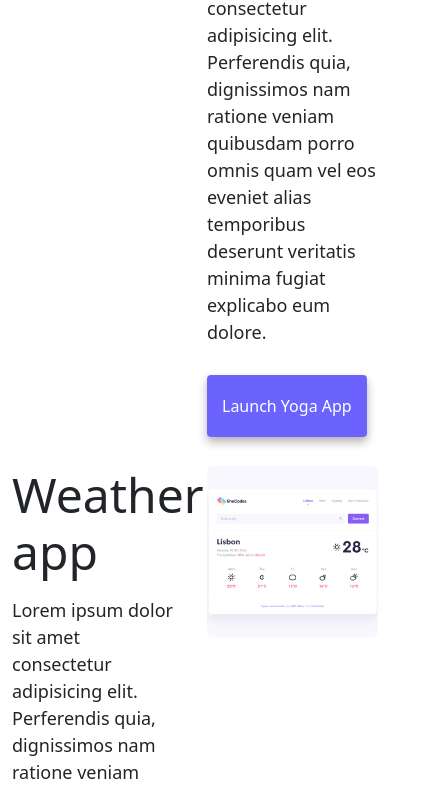
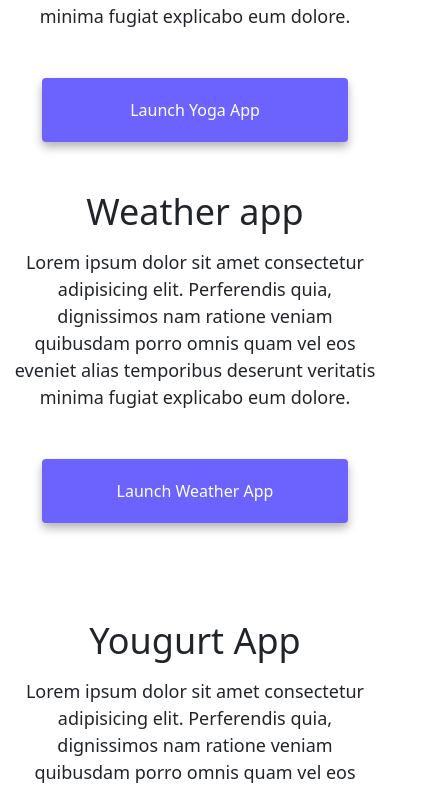
Before and after one commit to Superdegot/Portfolio-project, a plain HTML site: page index.html in a window 390 px wide. Shown: the part 730-1521 px from the top of the page, 425 px wide, since content can reach past the window. Drawn offline with nearby package versions, Linux system fonts and the light colour scheme.

Commit message:
Made CSS changes for responsive

```diff
--- a/index.html
+++ b/index.html
@@ -62,24 +62,24 @@
     </div>
     <div class="container">
       <div class="row">
-        <div class="col-6">
-          <img src="/images/yoga.png" class="img-fluid rounded" alt="Yoga picture"/>
+        <div class="col-sm-6">
+          <img src="/images/yoga.png" class="img-fluid rounded d-none d-sm-block" alt="Yoga picture"/>
         </div>
-        <div class="col-6">
-          <h2 class="mb-3 text-start">Yoga App</h2>
-          <p class="text-start">
+        <div class="col-sm-6">
+          <h2 class="mb-3 ">Yoga App</h2>
+          <p >
             Lorem ipsum dolor sit amet consectetur adipisicing elit. Perferendis
             quia, dignissimos nam ratione veniam quibusdam porro omnis quam vel
             eos eveniet alias temporibus deserunt veritatis minima fugiat
             explicabo eum dolore.
           </p>
           <div class="mt-5">
-            <a href="#" class="primary-link">Launch Yoga App</a>
+            <a href="#" class="primary-link project-link">Launch Yoga App</a>
           </div>
         </div>
       </div>
       <div class="row mt-5">
-        <div class="col-6">
+        <div class="col-sm-6">
           <h2 class="mb-3">Weather app</h2>
           <p>
             Lorem ipsum dolor sit amet consectetur adipisicing elit. Perferendis
@@ -88,28 +88,28 @@
             explicabo eum dolore.
           </p>
           <div class="mb-5 mt-5">
-            <a href="#" class="primary-link">Launch Weather App</a>
+            <a href="#" class="primary-link project-link">Launch Weather App</a>
           </div>
         </div>
-        <div class="col-6">
-          <img src="/images/weather.png" class="img-fluid rounded" alt="Weather picture"/>
+        <div class="col-sm-6">
+          <img src="/images/weather.png" class="img-fluid rounded d-none d-sm-block" alt="Weather picture"/>
         </div>
       </div>
 
       <div class="row mt-5">
-        <div class="col-6">
-          <img src="/images/yogurt.png" class="img-fluid rounded" alt="Yogurt picture"/>
+        <div class="col-sm-6">
+          <img src="/images/yogurt.png" class="img-fluid rounded d-none d-sm-block" alt="Yogurt picture"/>
         </div>
-        <div class="col-6">
-          <h2 class="mb-3 text-start">Yougurt App</h2>
-          <p class="text-start">
+        <div class="col-sm-6">
+          <h2 class="mb-3">Yougurt App</h2>
+          <p>
             Lorem ipsum dolor sit amet consectetur adipisicing elit. Perferendis
             quia, dignissimos nam ratione veniam quibusdam porro omnis quam vel
             eos eveniet alias temporibus deserunt veritatis minima fugiat
             explicabo eum dolore.
           </p>
           <div class="mt-5">
-            <a href="#" class="primary-link">Launch Yougurt App</a>
+            <a href="#" class="primary-link project-link">Launch Yougurt App</a>
           </div>
         </div>
       </div>
--- a/style.css
+++ b/style.css
@@ -2,6 +2,10 @@
   --primary-color: #6c63ff;
   --secondary-color: #f5f2fe;
   --box-shadow: 0 5px 10px rgba(0, 0, 0, 0.3);
+}
+
+body{
+  margin: 100px 0;
 }
 
 h1,
@@ -13,6 +17,7 @@ h3 {
 h1 {
   font-size: 96px;
 }
+
 
 h2 {
   font-size: 48px;
@@ -46,6 +51,10 @@ p {
   padding: 20px 15px;
   text-decoration: none;
   text-transform: capitalize;
+}
+
+.primary-link:hover {
+  color: white;
 }
 
 .secondary-link {
@@ -82,3 +91,22 @@ p {
 .email-link:hover {
   text-decoration: underline;
 }
+
+@media (max-width:576px) {
+  h1 {font-size: 48px;
+    line-height: 1.5;}
+
+    h2{
+      font-size: 36px;
+text-align: center;
+    }
+p{
+  text-align: center;
+}
+
+.project-link {
+  display: block;
+  text-align: center;
+  margin: 0 30px;
+}
+}
```
Also changed, not shown: about.html (+4 -4 lines).
